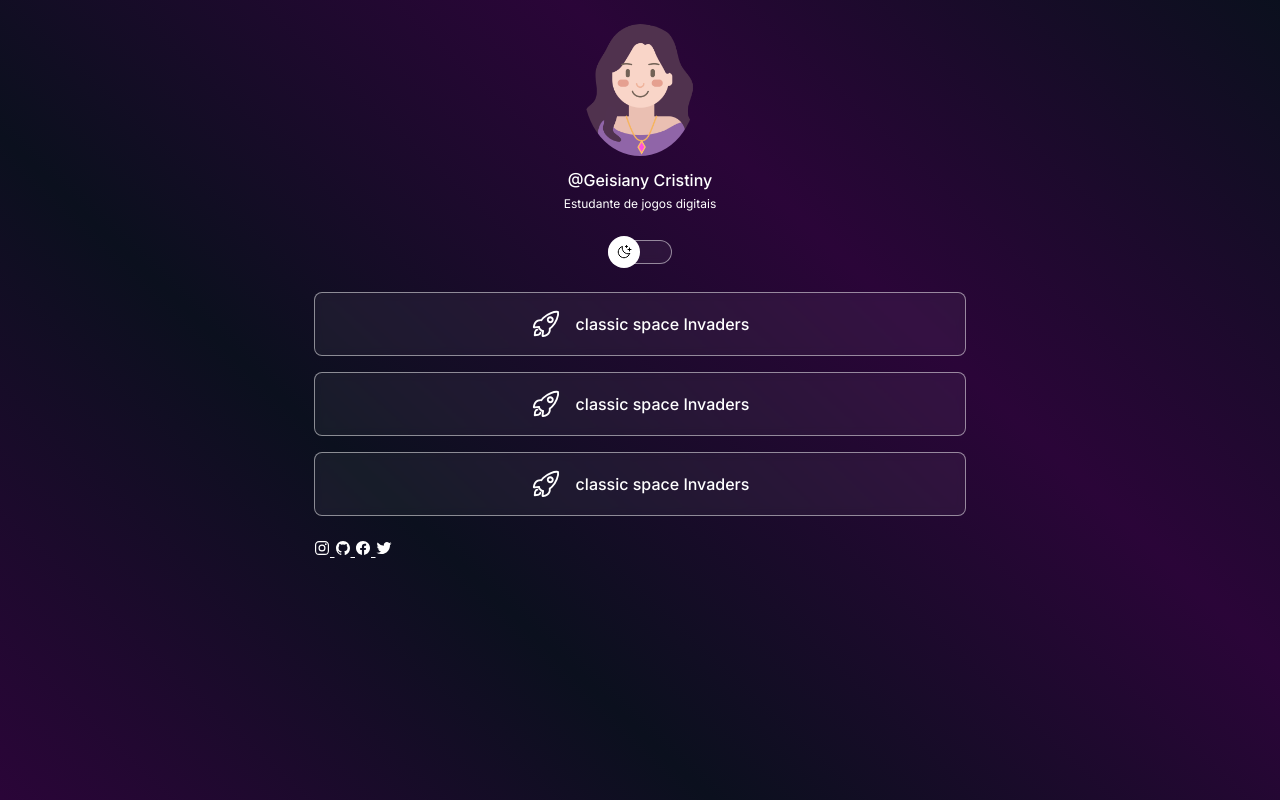
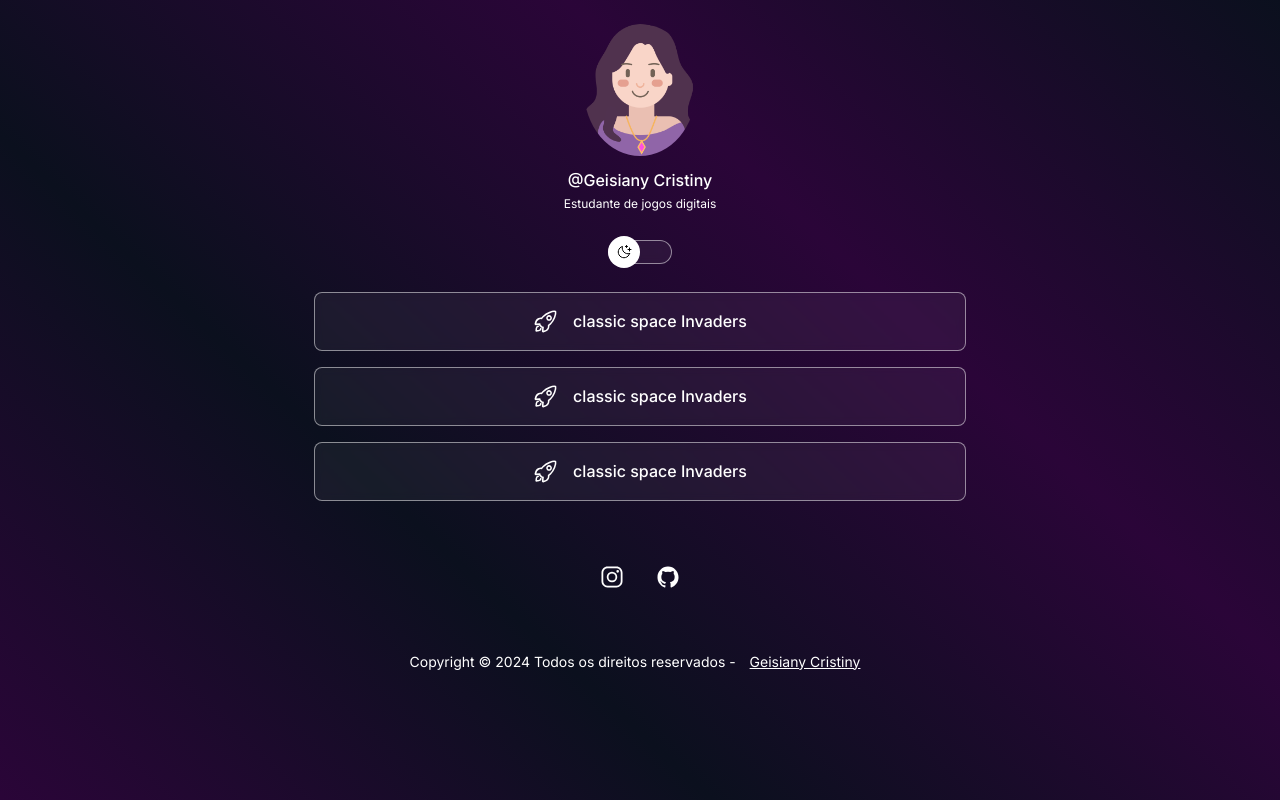
Before and after one commit to geisianycristiny/perfil-de-contato, a plain HTML site: page index.html in a window 1280 px wide. Drawn offline with nearby package versions, Linux system fonts and the light colour scheme.

Commit message:
removed img

```diff
--- a/index.html
+++ b/index.html
@@ -81,23 +81,16 @@
         >
           <ion-icon name="logo-github"></ion-icon>
         </a>
-
-        <!-- facebook -->
-        <a
-          href="#"
-          target="_blank"
-        >
-          <ion-icon name="logo-facebook"></ion-icon>
-        </a>
-
-        <!-- twitter -->
-        <a
-          href="#"
-          target="_blank"
-        >
-          <ion-icon name="logo-twitter"></ion-icon>
-        </a>
   </div>
+  <footer>
+    <span>Copyright &copy; 2024 Todos os direitos reservados - </span>
+    <a
+      href="https://www.instagram.com/geisy_azevedoo/"
+      target="_blank"
+    >
+    Geisiany Cristiny
+  </a>
+  </footer>
 </div>
     <script src="script.js"></script>
     <script type="module" src="https://unpkg.com/ionicons@7.1.0/dist/ionicons/ionicons.esm.js"></script>
--- a/style.css
+++ b/style.css
@@ -27,7 +27,7 @@
 }
 
 body {
-  /* background: var(--bg-url) no-repeat top center/cover; */
+  /* //background: var(--bg-url) no-repeat top center/cover; */
   background: var(--bg-url);
 }
 
@@ -40,7 +40,7 @@
   width: 100vw;
   height: 100vh;
   max-width: 700px;
-  margin:  auto;
+  margin: auto;
   padding: 0 24px;
 }
 
@@ -133,17 +133,17 @@
   text-decoration: none;
   font-weight: 500;
 
-  transition: backgroud 0.2s;
+  transition: background 0.2s;
 }
 
 ul li a:hover {
-  background: var(---surface-color-houver);
+  background: var(--surface-color-hover);
   border: 1.5px solid var(--text-color);
   color: var(--stroke-color);
 }
 
 ul li a:hover ion-icon {
-  fill: var(--stroke-color);
+  color: var(--stroke-color);
 }
 
 ul li a ion-icon {
@@ -151,3 +151,75 @@
   height: 30px;
   margin-right: 15px;
 }
+
+/* Social Media */
+#social-links {
+  display: flex;
+  justify-content: center;
+  padding: 24px 0;
+  font-size: 24px;
+}
+
+#social-links a {
+  display: flex;
+  align-items: center;
+  justify-content: center;
+  padding: 16px;
+
+  transition: background 0.2s;
+  border-radius: 50%;
+}
+
+#social-links a:hover {
+  background: var(--highlight-color);
+}
+
+footer {
+  padding: 24px 0;
+  text-align: center;
+  font-size: 14px;
+}
+
+footer a {
+  padding: 10px;
+}
+
+footer a:hover {
+  color: var(--stroke-color);
+  text-decoration: none;
+}
+
+/* Media Queries */
+@media(min-width:768px) {
+  :root {
+    /* --bg-url: url(./assets/bg-desktop.png); */
+
+    ul li a ion-icon {
+      width: 25px;
+      height: 25px;
+    }
+  }
+
+  .light {
+    /* --bg-url: url(./assets/bg-desktop-light.jpg); */
+  }
+}
+
+/* Animation */
+@keyframes slide-in {
+  from {
+    left:  0;
+  }
+  to {
+    left: 50%;
+  }
+}
+
+@keyframes slide-back {
+  from {
+    left:  50%;
+  }
+  to {
+    left: 0;
+  }
+}
```
Also changed, not shown: assets/bg-desktop-light.jpg (deleted), assets/bg-desktop.png (deleted), assets/bg-mobile-light.jpg (deleted), assets/bg-mobile.png (deleted).
